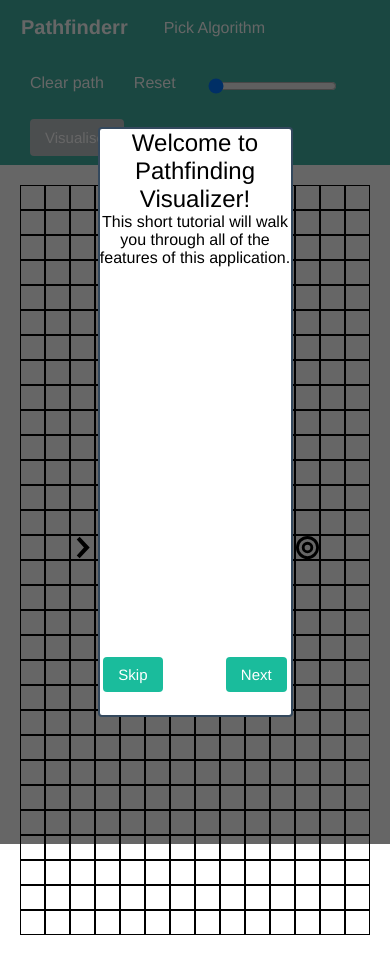
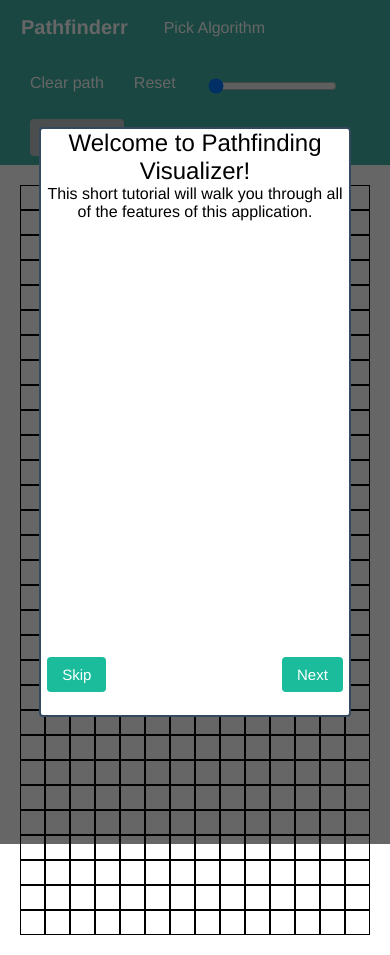
Before and after one commit to ciaranbrohan/cs50-final-project, a Vue app in the folder vuesialiser/: page / in a window 390 px wide. Built offline with nearby package versions, Linux system fonts and the light colour scheme.

Commit message:
mobile styling

```diff
--- a/vuesialiser/src/App.vue
+++ b/vuesialiser/src/App.vue
@@ -528,4 +528,10 @@ a {
   transition: border 0.25s linear, color 0.25s linear, background-color 0.25s linear;
 }
 
+
+@media only screen and (max-width: 767px) {
+  .modal__body {
+    width: 80%;
+  }
+}
 </style>
```
